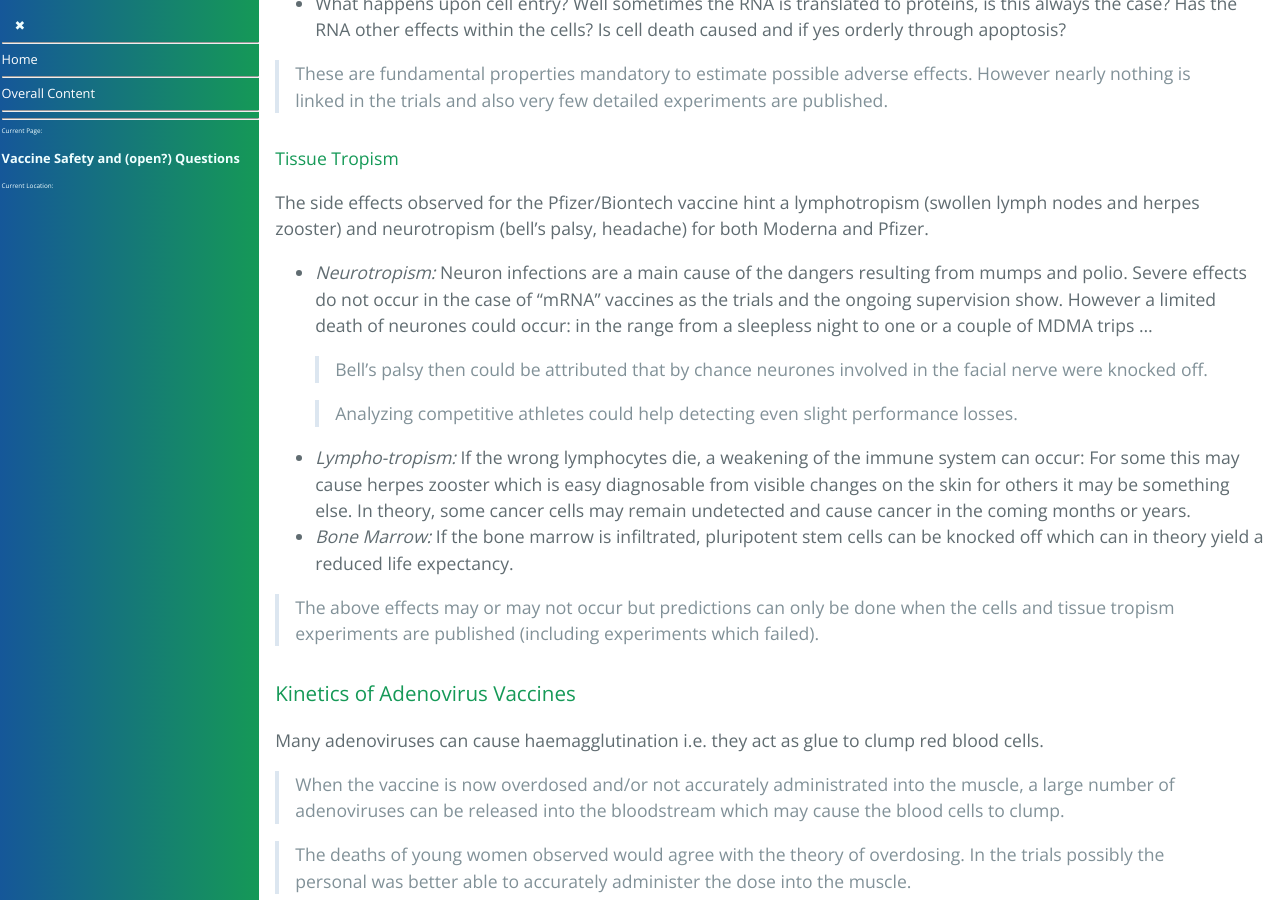
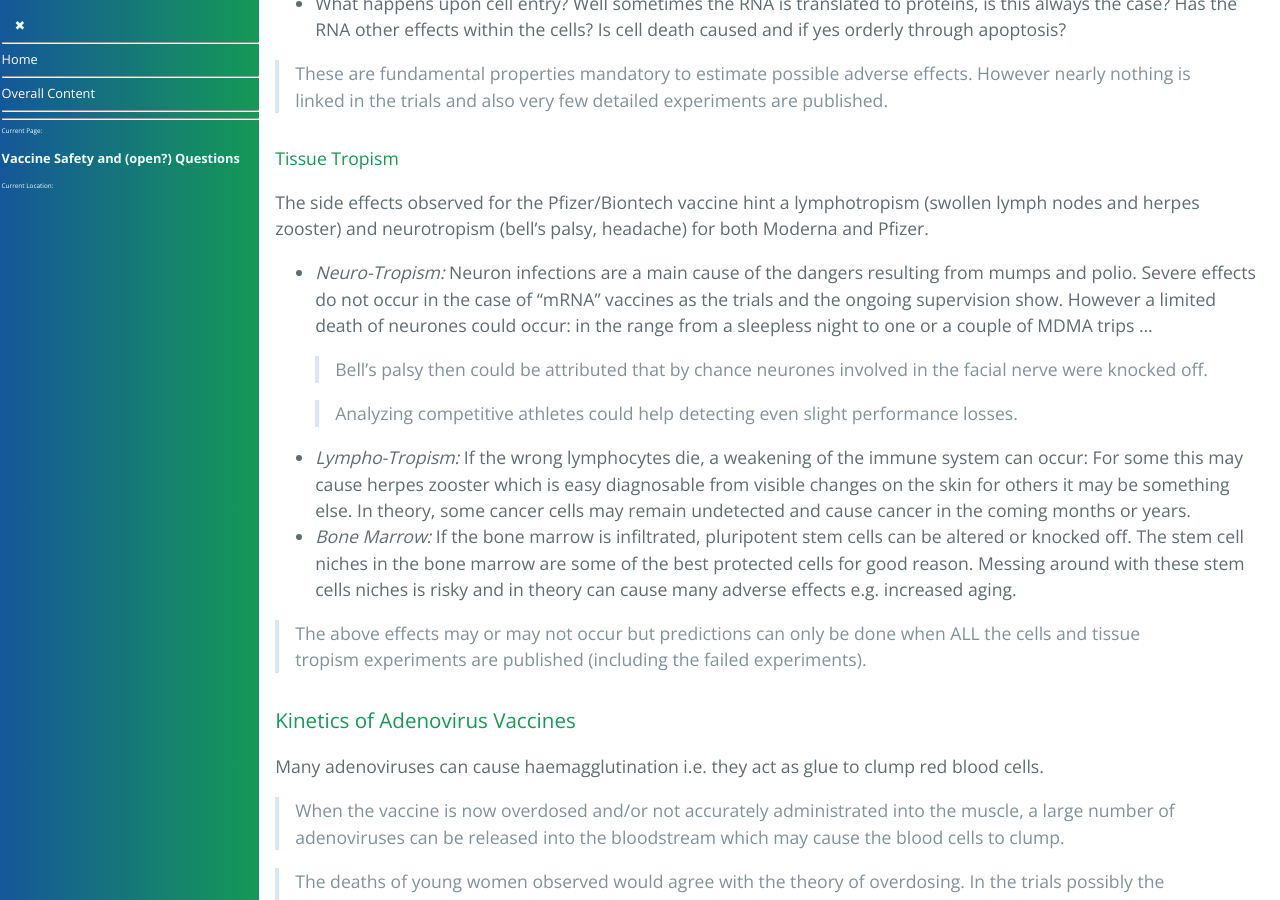
Before and after one commit to forestgrape/coronavirus, a Jekyll site: the page built from 10_vaccines/vaccine_safety.md, in a window 1280 px wide and 900 px high, scrolled down 4268 px. Built offline with Jekyll 4.4.1, drawn with Linux system fonts in a browser that asks for light colours; our own code applies the rules of GitHub Pages for plain Markdown files.

Commit message:
renamed vaccine_questions.md to vaccine_safety.md

```diff
--- a/10_vaccines/safety_questions.md
+++ b/10_vaccines/vaccine_safety.md
@@ -106,15 +106,15 @@
 
 #### Tissue Tropism
 The side effects observed for the Pfizer/Biontech vaccine hint a lymphotropism (swollen lymph nodes and herpes zooster) and neurotropism (bell's palsy, headache) for both Moderna and Pfizer.
-* *Neurotropism:* Neuron infections are a main cause of the dangers resulting from mumps and polio. Severe effects do not occur in the case of "mRNA" vaccines as the trials and the ongoing supervision show. However a limited death of neurones could occur: in the range from a sleepless night to one or a couple of MDMA trips ...
+* *Neuro-Tropism:* Neuron infections are a main cause of the dangers resulting from mumps and polio. Severe effects do not occur in the case of "mRNA" vaccines as the trials and the ongoing supervision show. However a limited death of neurones could occur: in the range from a sleepless night to one or a couple of MDMA trips ...
 	> Bell's palsy then could be attributed that by chance neurones involved in the facial nerve were knocked off.
 
 	> Analyzing competitive athletes could help detecting even slight performance losses.
 
-* *Lympho-tropism:* If the wrong lymphocytes die, a weakening of the immune system can occur: For some this may cause herpes zooster which is easy diagnosable from visible changes on the skin for others it may be something else. In theory, some cancer cells may remain undetected and cause cancer in the coming months or years.
-* *Bone Marrow:* If the bone marrow is infiltrated, pluripotent stem cells can be knocked off which can in theory yield a reduced life expectancy.
+* *Lympho-Tropism:* If the wrong lymphocytes die, a weakening of the immune system can occur: For some this may cause herpes zooster which is easy diagnosable from visible changes on the skin for others it may be something else. In theory, some cancer cells may remain undetected and cause cancer in the coming months or years.
+* *Bone Marrow:* If the bone marrow is infiltrated, pluripotent stem cells can be altered or knocked off. The stem cell niches in the bone marrow are some of the best protected cells for good reason. Messing around with these stem cells niches is risky and in theory can cause many adverse effects e.g. increased aging.
 
-> The above effects may or may not occur but predictions can only be done when the cells and tissue tropism experiments are published (including experiments which failed).
+> The above effects may or may not occur but predictions can only be done when ALL the cells and tissue tropism experiments are published (including the failed experiments).
 
 
 ### Kinetics of Adenovirus Vaccines
```
